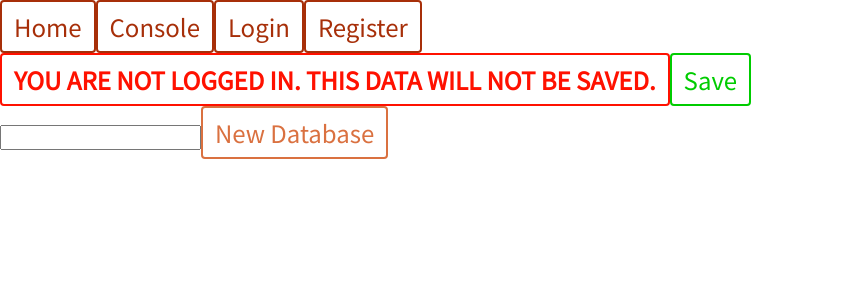
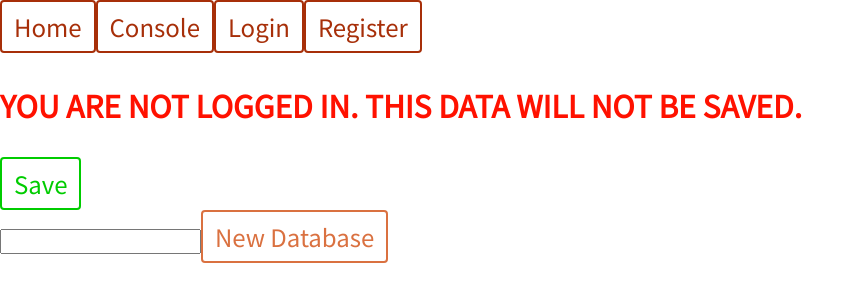
Before and after one commit to themrsung/atlas-manager, a React (Create React App) app: page /console in a window 1280 px wide. Shown: the top 302 px of the page, without its empty margins (0-864 px from the left). Built offline with nearby package versions, Linux system fonts and the light colour scheme.

Commit message:
warning text

```diff
--- a/src/components/console/ConsoleHeader.tsx
+++ b/src/components/console/ConsoleHeader.tsx
@@ -32,9 +32,9 @@ export default function ConsoleHeader(props: { state: AtlasClientState }) {
     return (
         <S.Wrap>
             {!state.getCurrentUser() && (
-                <StyleConventions.LargeErrorButton>
+                <S.NotLoggedInNoSaveWarningText>
                     YOU ARE NOT LOGGED IN. THIS DATA WILL NOT BE SAVED.
-                </StyleConventions.LargeErrorButton>
+                </S.NotLoggedInNoSaveWarningText>
             )}
             <StyleConventions.LargePositiveButton
                 onClick={() => {
--- a/src/style/components/console/ConsoleHeaderStyles.tsx
+++ b/src/style/components/console/ConsoleHeaderStyles.tsx
@@ -1,7 +1,14 @@
 import styled from "styled-components"
+import StyleConventions from "../../StyleConventions"
 
 export default class ConsoleHeaderStyles {
     static Wrap = styled.div``
+
+    static NotLoggedInNoSaveWarningText = styled.p`
+        font-size: 30px;
+        font-weight: bold;
+        color: ${StyleConventions.errorColor};
+    `
 
     static NewDatabaseForm = styled.form``
 
```
